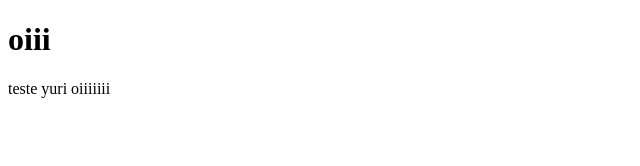
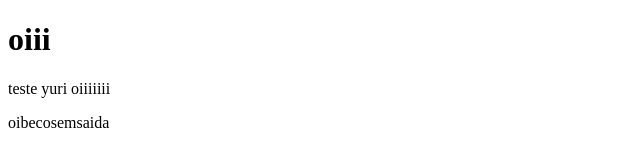
Before and after one commit to winstedyuri/estagiapp, a plain HTML site: page index.html in a window 1280 px wide. Shown: the whole page, without its empty margins (0-640 px from the left). Drawn offline with Linux system fonts and the light colour scheme.

Commit message:
alteracao linha 11

```diff
--- a/index.html
+++ b/index.html
@@ -8,6 +8,6 @@
 <body>
     <h1>oiii</h1>
     <p>teste yuri oiiiiiii</p>
-
+    <p>oibecosemsaida</p>
 </body>
 </html>
```
